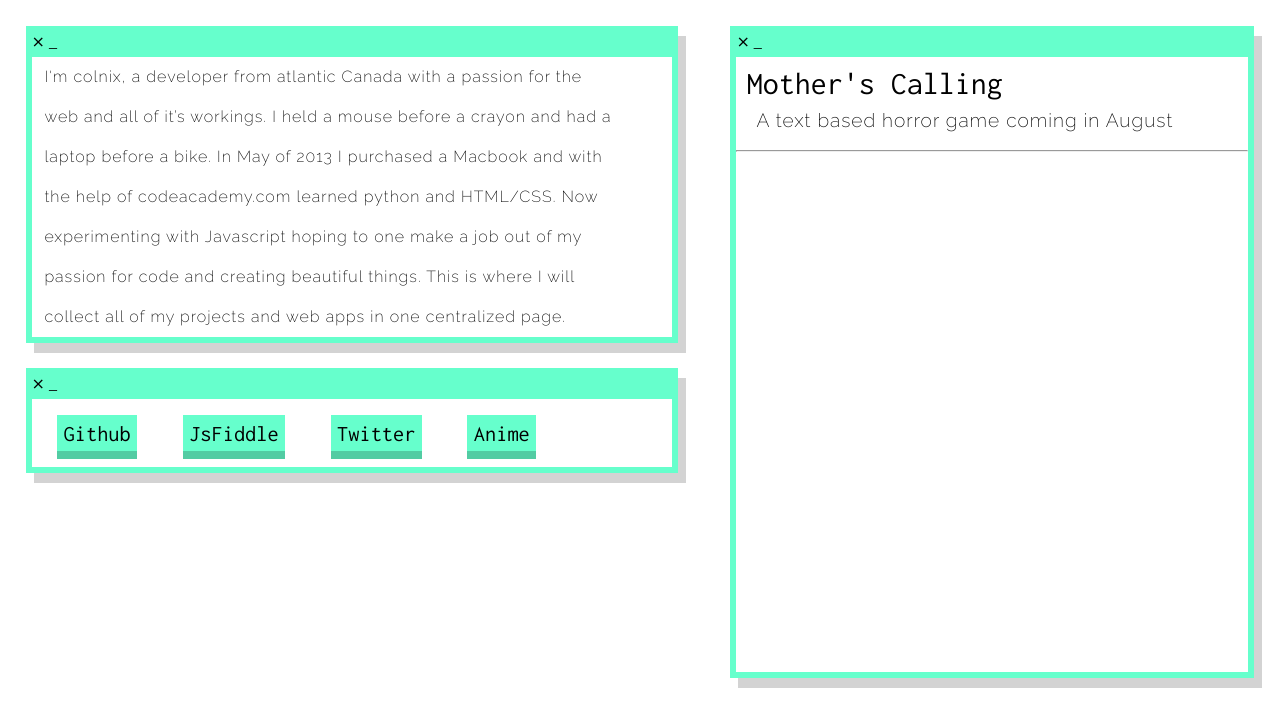
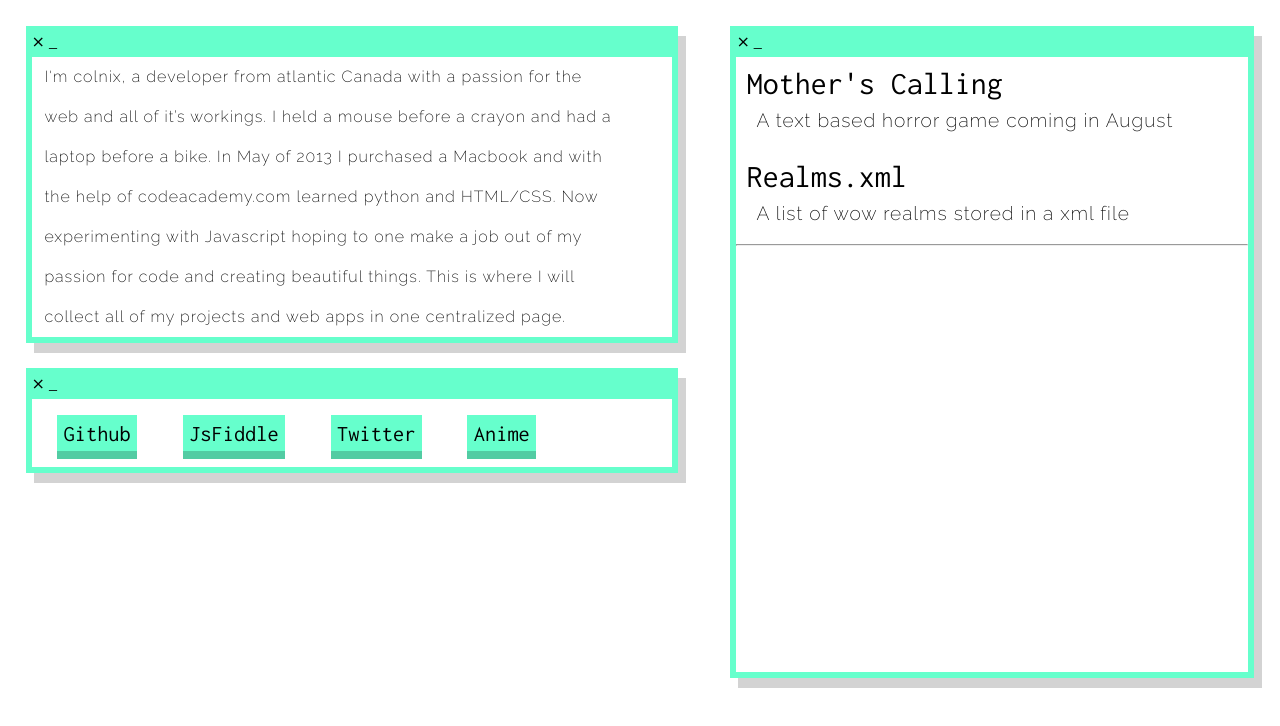
Before and after one commit to colnix/colnix.github.io, a plain HTML site: page index.html in a window 1280 px wide. Drawn offline with Linux system fonts and the light colour scheme.

Commit message:
New project! :sparkles:

```diff
--- a/index.html
+++ b/index.html
@@ -25,6 +25,10 @@
 					<a href = "/motherscalling/">Mother's Calling</a>
 					<p>A text based horror game coming in August</p>
 				</div>
+        <div class = "project_window_item" >
+					<a href = "/realms-xml/">Realms.xml</a>
+					<p>A list of wow realms stored in a xml file</p>
+				</div>
 				<hr>
 			</div>
 		</div>
```
